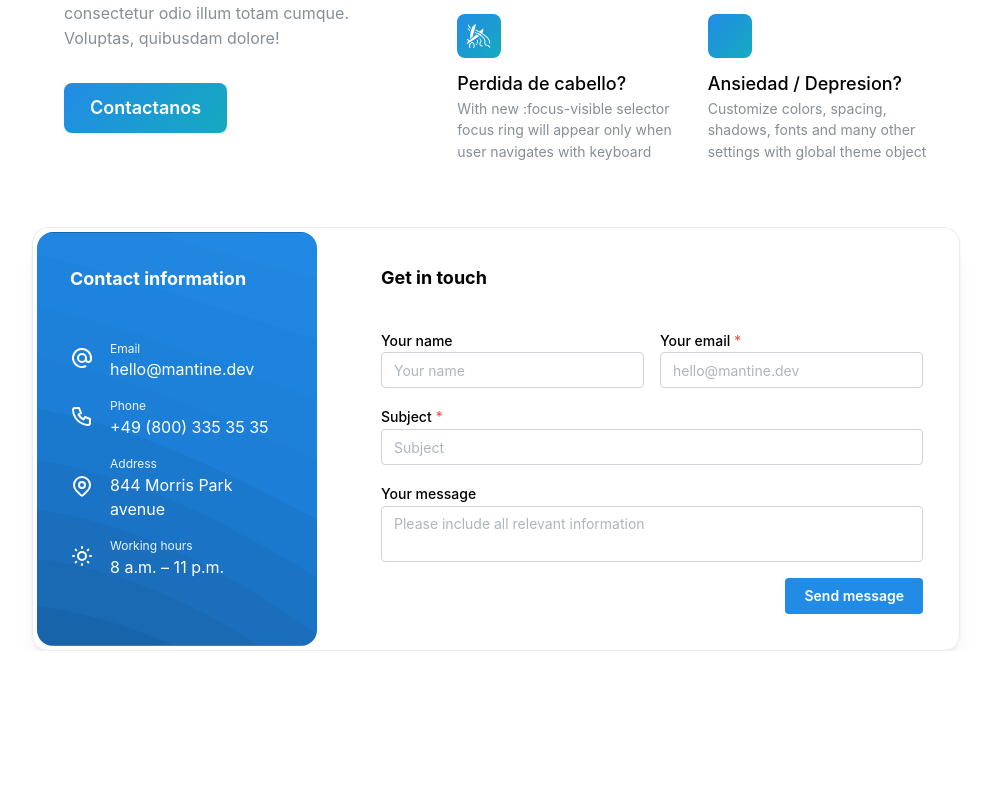
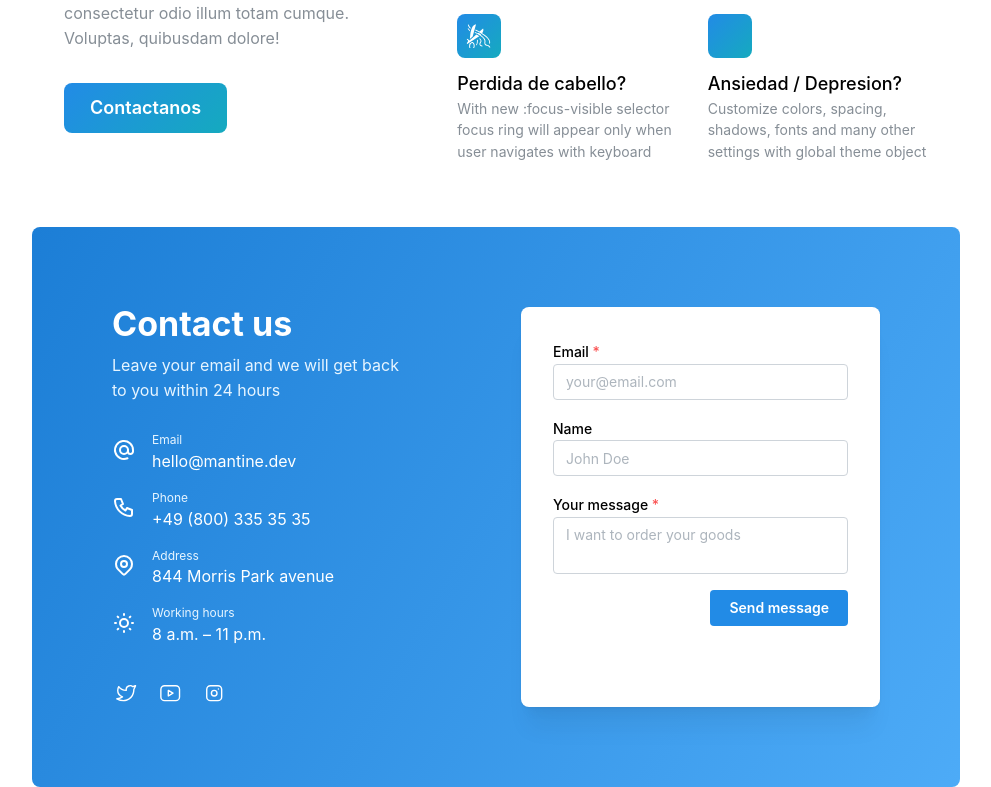
Before and after one commit to Verzach3/clinic-landing, a React (Vite) app: page / in a window 1280 px wide. Shown: the part 957-1744 px from the top of the page, without its empty margins (144-1135 px from the left). Before the commit the page ends 1608 px from the top, so only its background shows below. Built offline with nearby package versions, Linux system fonts and the light colour scheme; some icons are missing.

Commit message:
chore: add blog tsx

```diff
--- a/src/components/home/ContactForm.module.css
+++ /dev/null
@@ -1,81 +0,0 @@
-.wrapper {
-  display: flex;
-  background-color: light-dark(var(--mantine-color-white), var(--mantine-color-dark-8));
-  border-radius: var(--mantine-radius-lg);
-  padding: rem(4px);
-  border: rem(1px) solid light-dark(var(--mantine-color-gray-2), var(--mantine-color-dark-8));
-
-  @media (max-width: $mantine-breakpoint-sm) {
-    flex-direction: column;
-  }
-}
-
-.form {
-  flex: 1;
-  padding: var(--mantine-spacing-xl);
-  padding-left: calc(var(--mantine-spacing-xl) * 2);
-  border-left: 0;
-
-  @media (max-width: $mantine-breakpoint-sm) {
-    padding: var(--mantine-spacing-md);
-    padding-left: var(--mantine-spacing-md);
-  }
-}
-
-.fields {
-  margin-top: rem(-12px);
-}
-
-.fieldInput {
-  flex: 1;
-
-  & + & {
-    margin-left: var(--mantine-spacing-md);
-
-    @media (max-width: $mantine-breakpoint-sm) {
-      margin-left: 0;
-      margin-top: var(--mantine-spacing-md);
-    }
-  }
-}
-
-.fieldsGroup {
-  display: flex;
-
-  @media (max-width: $mantine-breakpoint-sm) {
-    flex-direction: column;
-  }
-}
-
-.contacts {
-  box-sizing: border-box;
-  position: relative;
-  border-radius: var(--mantine-radius-lg);
-  background-size: cover;
-  background-position: center;
-  border: rem(1px) solid transparent;
-  padding: var(--mantine-spacing-xl);
-  flex: 0 0 rem(280px);
-
-  @media (max-width: $mantine-breakpoint-sm) {
-    margin-bottom: var(--mantine-spacing-sm);
-    padding-left: var(--mantine-spacing-md);
-  }
-}
-
-.title {
-  margin-bottom: calc(var(--mantine-spacing-xl) * 1.5);
-  font-family:
-    Greycliff CF,
-    var(--mantine-font-family);
-
-  @media (max-width: $mantine-breakpoint-sm) {
-    margin-bottom: var(--mantine-spacing-xl);
-  }
-}
-
-.control {
-  @media (max-width: $mantine-breakpoint-sm) {
-    flex: 1;
-  }
-}
--- a/src/components/home/ContactForm.tsx
+++ /dev/null
@@ -1,47 +0,0 @@
-import { Paper, Text, TextInput, Textarea, Button, Group, SimpleGrid } from '@mantine/core';
-import { ContactIconsList } from './ContactIcons';
-import classes from './ContactForm.module.css';
-
-export function ContactForm() {
-  return (
-    <Paper shadow="md" radius="lg">
-      <div className={classes.wrapper}>
-        <div className={classes.contacts} style={{ backgroundImage: `url(/bg.svg)` }}>
-          <Text fz="lg" fw={700} className={classes.title} c="#fff">
-            Contact information
-          </Text>
-
-          <ContactIconsList />
-        </div>
-
-        <form className={classes.form} onSubmit={(event) => event.preventDefault()}>
-          <Text fz="lg" fw={700} className={classes.title}>
-            Get in touch
-          </Text>
-
-          <div className={classes.fields}>
-            <SimpleGrid cols={{ base: 1, sm: 2 }}>
-              <TextInput label="Your name" placeholder="Your name" />
-              <TextInput label="Your email" placeholder="hello@mantine.dev" required />
-            </SimpleGrid>
-
-            <TextInput mt="md" label="Subject" placeholder="Subject" required />
-
-            <Textarea
-              mt="md"
-              label="Your message"
-              placeholder="Please include all relevant information"
-              minRows={3}
-            />
-
-            <Group justify="flex-end" mt="md">
-              <Button type="submit" className={classes.control}>
-                Send message
-              </Button>
-            </Group>
-          </div>
-        </form>
-      </div>
-    </Paper>
-  );
-}
--- /dev/null
+++ b/src/components/home/ContactUs.module.css
@@ -0,0 +1,64 @@
+.wrapper {
+  min-height: rem(400px);
+  background-image: linear-gradient(
+    -60deg,
+    var(--mantine-color-blue-4) 0%,
+    var(--mantine-color-blue-7) 100%
+  );
+  border-radius: var(--mantine-radius-md);
+  padding: calc(var(--mantine-spacing-xl) * 2.5);
+
+  @media (max-width: $mantine-breakpoint-sm) {
+    padding: calc(var(--mantine-spacing-xl) * 1.5);
+  }
+}
+
+.title {
+  font-family:
+    Greycliff CF,
+    var(--mantine-font-family);
+  color: var(--mantine-color-white);
+  line-height: 1;
+}
+
+.description {
+  color: var(--mantine-color-blue-0);
+  max-width: rem(300px);
+
+  @media (max-width: $mantine-breakpoint-sm) {
+    max-width: 100%;
+  }
+}
+
+.form {
+  background-color: var(--mantine-color-white);
+  padding: var(--mantine-spacing-xl);
+  border-radius: var(--mantine-radius-md);
+  box-shadow: var(--mantine-shadow-lg);
+}
+
+.social {
+  color: var(--mantine-color-white);
+
+  @mixin hover {
+    color: var(--mantine-color-blue-1);
+  }
+}
+
+.input {
+  background-color: var(--mantine-color-white);
+  border-color: var(--mantine-color-gray-4);
+  color: var(--mantine-color-black);
+
+  &::placeholder {
+    color: var(--mantine-color-gray-5);
+  }
+}
+
+.inputLabel {
+  color: var(--mantine-color-black);
+}
+
+.control {
+  background-color: var(--mantine-color-blue-6);
+}
--- /dev/null
+++ b/src/components/home/ContactUs.tsx
@@ -0,0 +1,66 @@
+import {
+  Text,
+  Title,
+  SimpleGrid,
+  TextInput,
+  Textarea,
+  Button,
+  Group,
+  ActionIcon,
+} from '@mantine/core';
+import { IconBrandTwitter, IconBrandYoutube, IconBrandInstagram } from '@tabler/icons-react';
+import { ContactIconsList } from './ContactIcons';
+import classes from './ContactUs.module.css';
+
+const social = [IconBrandTwitter, IconBrandYoutube, IconBrandInstagram];
+
+export function ContactUs() {
+  const icons = social.map((Icon, index) => (
+    <ActionIcon key={index} size={28} className={classes.social} variant="transparent">
+      <Icon size="1.4rem" stroke={1.5} />
+    </ActionIcon>
+  ));
+
+  return (
+    <div className={classes.wrapper}>
+      <SimpleGrid cols={{ base: 1, sm: 2 }} spacing={50}>
+        <div>
+          <Title className={classes.title}>Contact us</Title>
+          <Text className={classes.description} mt="sm" mb={30}>
+            Leave your email and we will get back to you within 24 hours
+          </Text>
+
+          <ContactIconsList />
+
+          <Group mt="xl">{icons}</Group>
+        </div>
+        <div className={classes.form}>
+          <TextInput
+            label="Email"
+            placeholder="your@email.com"
+            required
+            classNames={{ input: classes.input, label: classes.inputLabel }}
+          />
+          <TextInput
+            label="Name"
+            placeholder="John Doe"
+            mt="md"
+            classNames={{ input: classes.input, label: classes.inputLabel }}
+          />
+          <Textarea
+            required
+            label="Your message"
+            placeholder="I want to order your goods"
+            minRows={4}
+            mt="md"
+            classNames={{ input: classes.input, label: classes.inputLabel }}
+          />
+
+          <Group justify="flex-end" mt="md">
+            <Button className={classes.control}>Send message</Button>
+          </Group>
+        </div>
+      </SimpleGrid>
+    </div>
+  );
+}
--- a/src/main.tsx
+++ b/src/main.tsx
@@ -5,6 +5,7 @@ import App from "./App.tsx";
 import { MantineProvider } from "@mantine/core";
 import { RouterProvider, createBrowserRouter } from "react-router-dom";
 import Home from "./views/Home.tsx";
+import Blog from "./views/Blog.tsx";
 
 const router = createBrowserRouter([
   {
@@ -23,6 +24,10 @@ const router = createBrowserRouter([
         path: "/contact",
         element: <h1>Contact</h1>,
       },
+      {
+        path: "/blog",
+        element: <Blog/>,
+      },
     ],
   },
 ])
--- /dev/null
+++ b/src/views/Blog.tsx
@@ -0,0 +1,11 @@
+import { Container } from "@mantine/core";
+
+function Blog() {
+  return (
+    <Container>
+      <h1>Blog</h1>
+    </Container>
+  );
+}
+
+export default Blog;
--- a/src/views/Home.tsx
+++ b/src/views/Home.tsx
@@ -1,7 +1,7 @@
 import { Overlay, Container, Title, Button, Text } from "@mantine/core";
 import classes from "./Home.module.css";
 import { FeaturesTitle } from "../components/home/Features";
-import { ContactForm } from "../components/home/ContactForm";
+import { ContactUs } from "../components/home/ContactUs";
 
 function Home() {
   return (
@@ -35,8 +35,9 @@ function Home() {
           <FeaturesTitle />
         </Container>
         <Container>
-          <ContactForm/>
+          <ContactUs/>
         </Container>
+
     </div>
   );
 }
```
Also changed, not shown: src/components/home/GetInTouch.tsx (added, +75 -0 lines).
